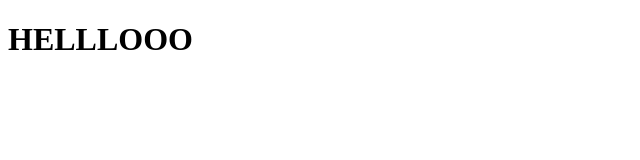
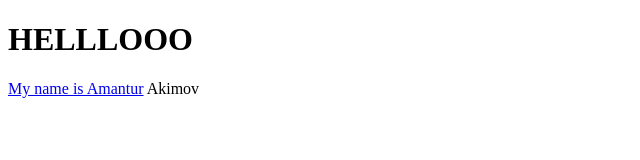
Before and after one commit to aki1mov/akimov.main, a plain HTML site: page index.html in a window 1280 px wide. Shown: the whole page, without its empty margins (0-640 px from the left). Drawn offline with Linux system fonts and the light colour scheme.

Commit message:
add-new-tag

```diff
--- a/index.html
+++ b/index.html
@@ -8,5 +8,7 @@
 	</head>
 	<body>
 		<h1>HELLLOOO</h1>
+		<a href="#" class="name">My name is Amantur</a>
+		<span>Akimov</span>
 	</body>
 </html>
```
